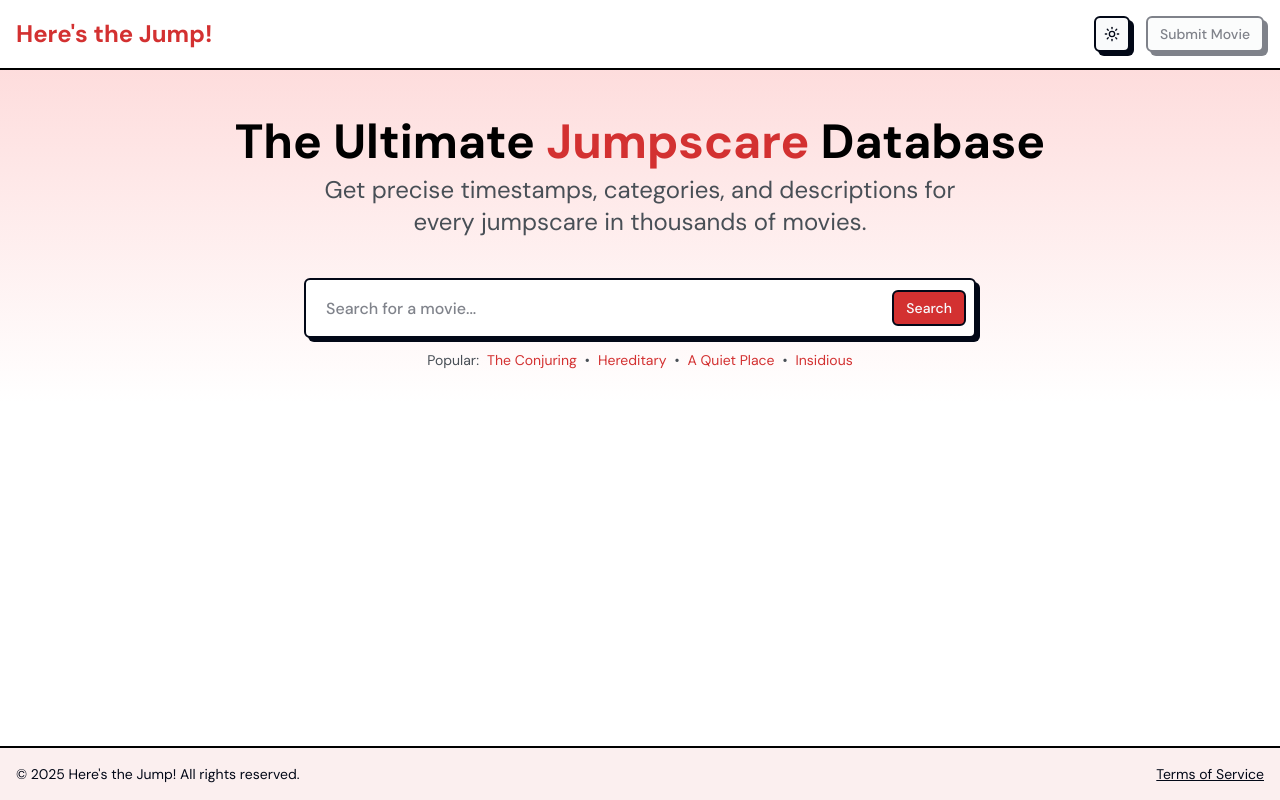
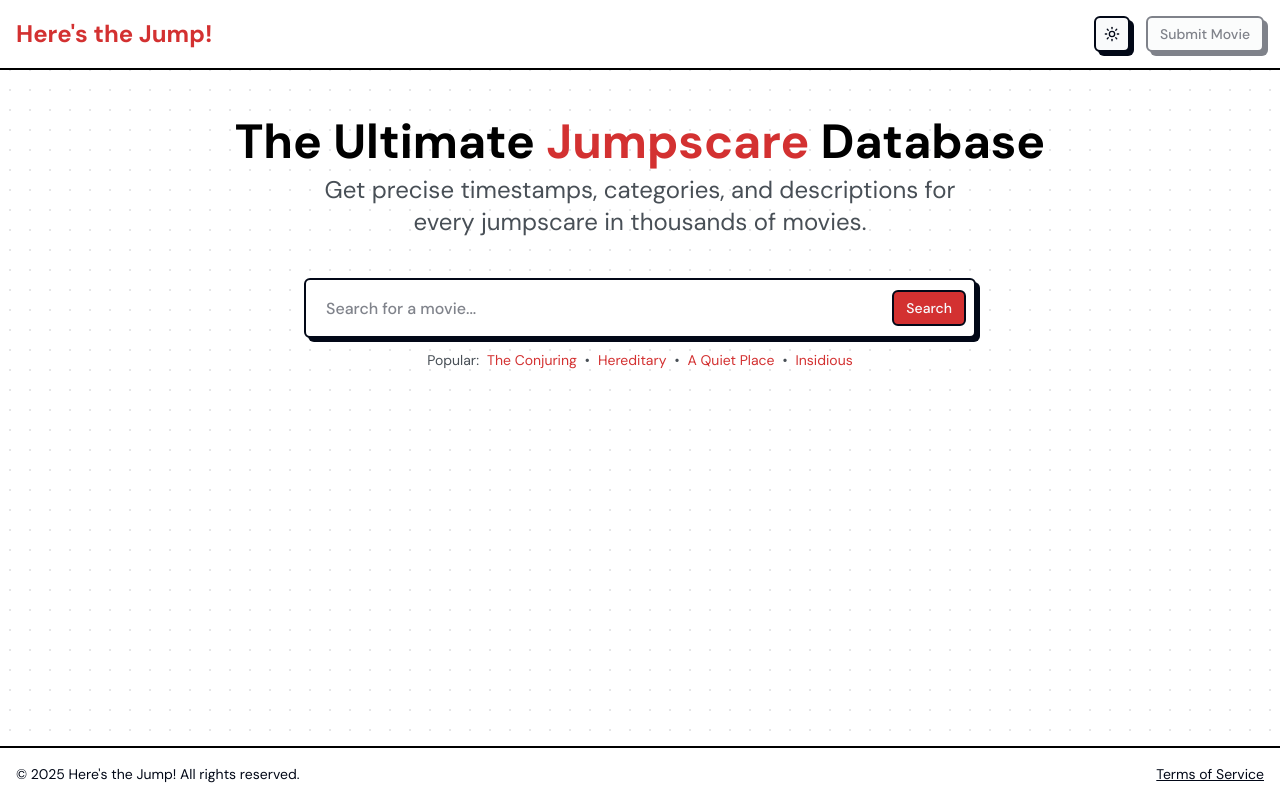
Before and after one commit to feedforfools/jumpsquare, a Next.js app: page / in a window 1280 px wide. Built offline with nearby package versions, Linux system fonts and the light colour scheme; no server answers.

Commit message:
Edit background design (remove gradient, add dot pattern) and apply in any body

```diff
--- a/src/app/globals.css
+++ b/src/app/globals.css
@@ -227,6 +227,11 @@
     background: linear-gradient(to bottom, hsl(var(--hero-gradient-from)), hsl(var(--hero-gradient-to)));
   }
 
+  .bg-dot-pattern {
+    background-image: radial-gradient(hsl(var(--foreground) / 0.1) 1px, transparent 1px);
+    background-size: 20px 20px;
+  }
+
   .bg-app-surface {
     background-color: hsl(var(--app-surface));
   }
--- a/src/app/movie/[id]/page.tsx
+++ b/src/app/movie/[id]/page.tsx
@@ -198,12 +198,12 @@ export default function MovieDetailPage() {
   };
 
   return (
-    <div className="min-h-screen flex flex-col bg-app-surface">
+    <div className="min-h-screen flex flex-col bg-app-surface bg-dot-pattern">
       <Header />
 
       <main className="flex-1">
         {/* Add gradient background section */}
-        <section className="bg-hero-gradient pb-8 pt-8">
+        <section className="pb-8 pt-8">
           <div className="container mx-auto px-4">
             {/* Back Button */}
             <div className="mb-6">
@@ -316,7 +316,7 @@ export default function MovieDetailPage() {
         </section>
 
         {/* Rest of the content with white background */}
-        <section className="bg-app-surface flex-1 min-h-0">
+        <section className="flex-1 min-h-0">
           <div className="container mx-auto px-4 pb-8">
             {/* Jumpscare Timeline */}
             <div className="mb-8">
--- a/src/app/page.tsx
+++ b/src/app/page.tsx
@@ -98,12 +98,12 @@ export default function HomePage() {
   const showSearchResults = searchQuery.length >= 3;
 
   return (
-    <div className="min-h-screen flex flex-col bg-app-surface">
+    <div className="min-h-screen flex flex-col bg-app-surface bg-dot-pattern">
       <Header />
 
       <main className="flex-1">
         {/* Hero Section */}
-        <section className="bg-hero-gradient pb-8 pt-12">
+        <section className="pb-8 pt-12">
           <div className="container mx-auto px-4 text-center">
             {/* Badge
             <div className="inline-flex items-center gap-2 px-4 py-1 rounded-full bg-app-surface backdrop-blur-sm border-2 border-gray-800 text-brand-red text-xs md:text-sm font-medium mb-6">
@@ -168,7 +168,7 @@ export default function HomePage() {
         </section>
 
         {/* Movies Section */}
-        <section id="movies-section" className="py-6 bg-app-surface">
+        <section id="movies-section" className="py-6">
           <div className="container mx-auto px-4 max-w-8xl">
             {isLoadingState ? (
               <>
--- a/src/app/terms/page.tsx
+++ b/src/app/terms/page.tsx
@@ -27,10 +27,10 @@ import Link from "next/link";
 
 export default function TermsOfServicePage() {
   return (
-    <div className="min-h-screen flex flex-col bg-app-surface">
+    <div className="min-h-screen flex flex-col bg-app-surface bg-dot-pattern">
       <Header />
 
-      <main className="flex-1 bg-hero-gradient">
+      <main className="flex-1">
         <div className="container mx-auto px-4 py-12 max-w-4xl">
           {/* Header Section */}
           <div className="text-center mb-12">
--- a/src/components/layout/footer.tsx
+++ b/src/components/layout/footer.tsx
@@ -2,7 +2,7 @@ import Link from "next/link";
 
 export function Footer() {
   return (
-    <footer className="border-t-2 mt-6 bg-brand-red-light">
+    <footer className="border-t-2 mt-6 bg-app-surface">
       <div className="container mx-auto px-4 py-4">
         <div className="flex flex-col sm:flex-row justify-between items-center text-sm text-app-text">
           <p>© 2025 Here&apos;s the Jump! All rights reserved.</p>
--- a/src/components/layout/header.tsx
+++ b/src/components/layout/header.tsx
@@ -5,7 +5,7 @@ import { ThemeToggle } from "@/components/theme-toggle";
 
 export function Header() {
   return (
-    <header className="border-b-2">
+    <header className="border-b-2 bg-app-surface">
       <div className="container mx-auto px-4 py-4 flex items-center justify-between">
         <Link href="/" className="text-xl sm:text-2xl font-bold text-brand-red">
           Here&apos;s the Jump!
```
